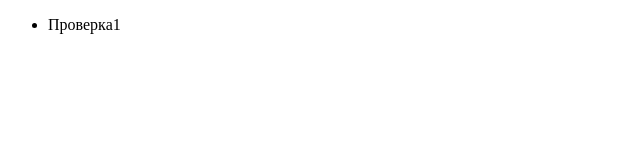
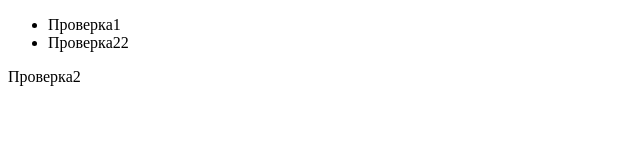
Before and after one commit to BogdanKaleniuk/goit-markup-hw-02, a plain HTML site: page index.html in a window 1280 px wide. Shown: the whole page, without its empty margins (0-640 px from the left). Drawn offline with Linux system fonts and the light colour scheme.

Commit message:
Перепроверка

```diff
--- a/index.html
+++ b/index.html
@@ -10,7 +10,9 @@
     <header>
       <ul>
         <li>Проверка1</li>
+        <li>Проверка22</li>
       </ul>
+      <p>Проверка2</p>
     </header>
   </body>
 </html>
```
